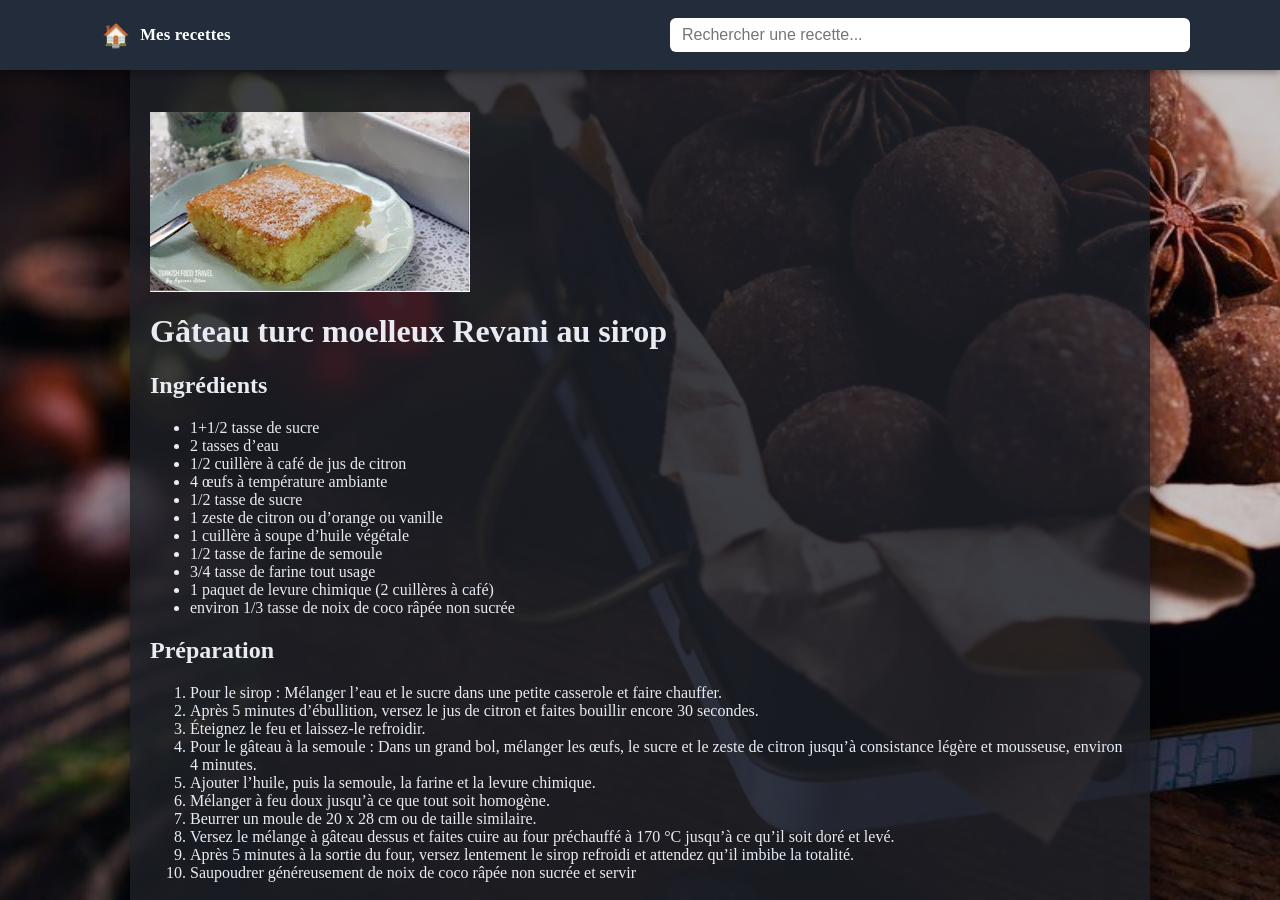
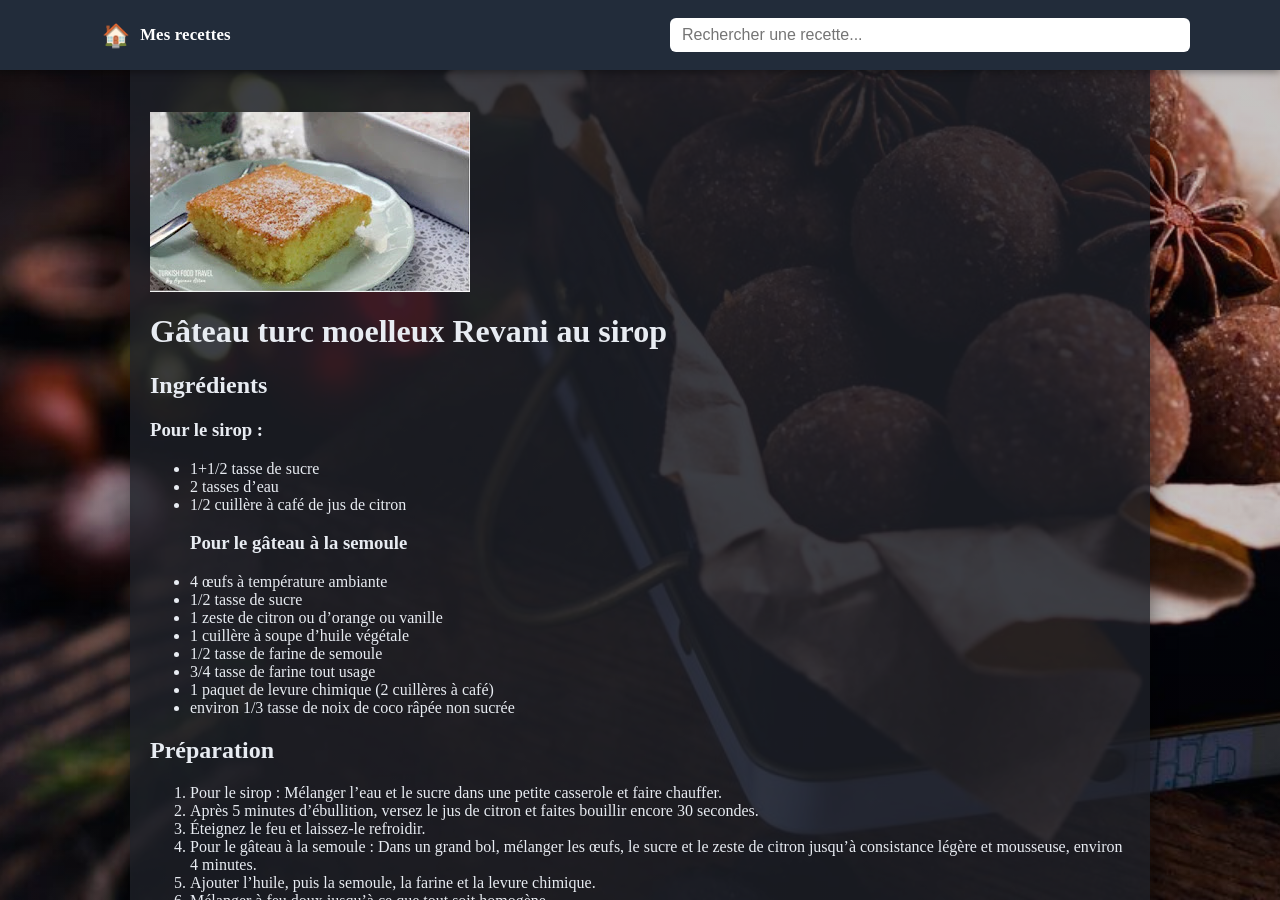
Before and after one commit to phlered/recettes, a Jekyll site: the page built from _recettes/gateau_turc_moelleux_revani_au_sirop.md, in a window 1280 px wide and 900 px high. Built offline with Jekyll 4.4.1, drawn with Linux system fonts in a browser that asks for light colours.

Commit message:
Ajout recette Gâteau turc moelleux Revani au sirop

```diff
--- a/_recettes/gateau_turc_moelleux_revani_au_sirop.md
+++ b/_recettes/gateau_turc_moelleux_revani_au_sirop.md
@@ -5,9 +5,11 @@ source: "https://recettesb.blogspot.com/2023/08/fluffy-turkish-cake-revani-with-
 date: "2025-12-23"
 image: "{{ site.baseurl }}/images/gateau_turc_moelleux_revani_au_sirop.jpg"
 ingredients:
+  - "Pour le sirop :"
   - "1+1/2 tasse de sucre"
   - "2 tasses d'eau"
   - "1/2 cuillère à café de jus de citron"
+  - "Pour le gâteau à la semoule"
   - "4 œufs à température ambiante"
   - "1/2 tasse de sucre"
   - "1 zeste de citron ou d'orange ou vanille"
@@ -23,9 +25,13 @@ ingredients:
 
 ## Ingrédients
 
+### Pour le sirop :
+
 - 1+1/2 tasse de sucre
 - 2 tasses d'eau
 - 1/2 cuillère à café de jus de citron
+### Pour le gâteau à la semoule
+
 - 4 œufs à température ambiante
 - 1/2 tasse de sucre
 - 1 zeste de citron ou d'orange ou vanille
```
